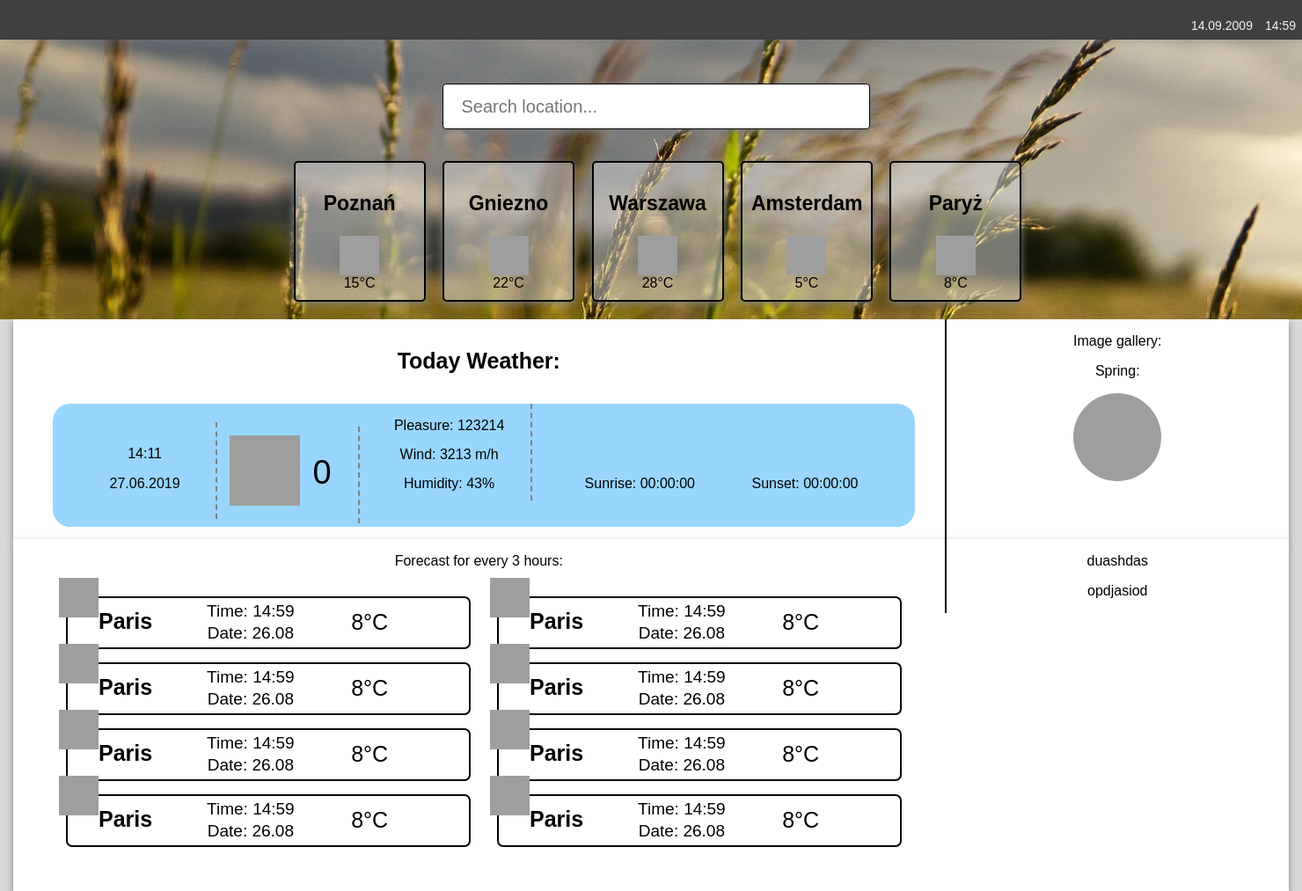
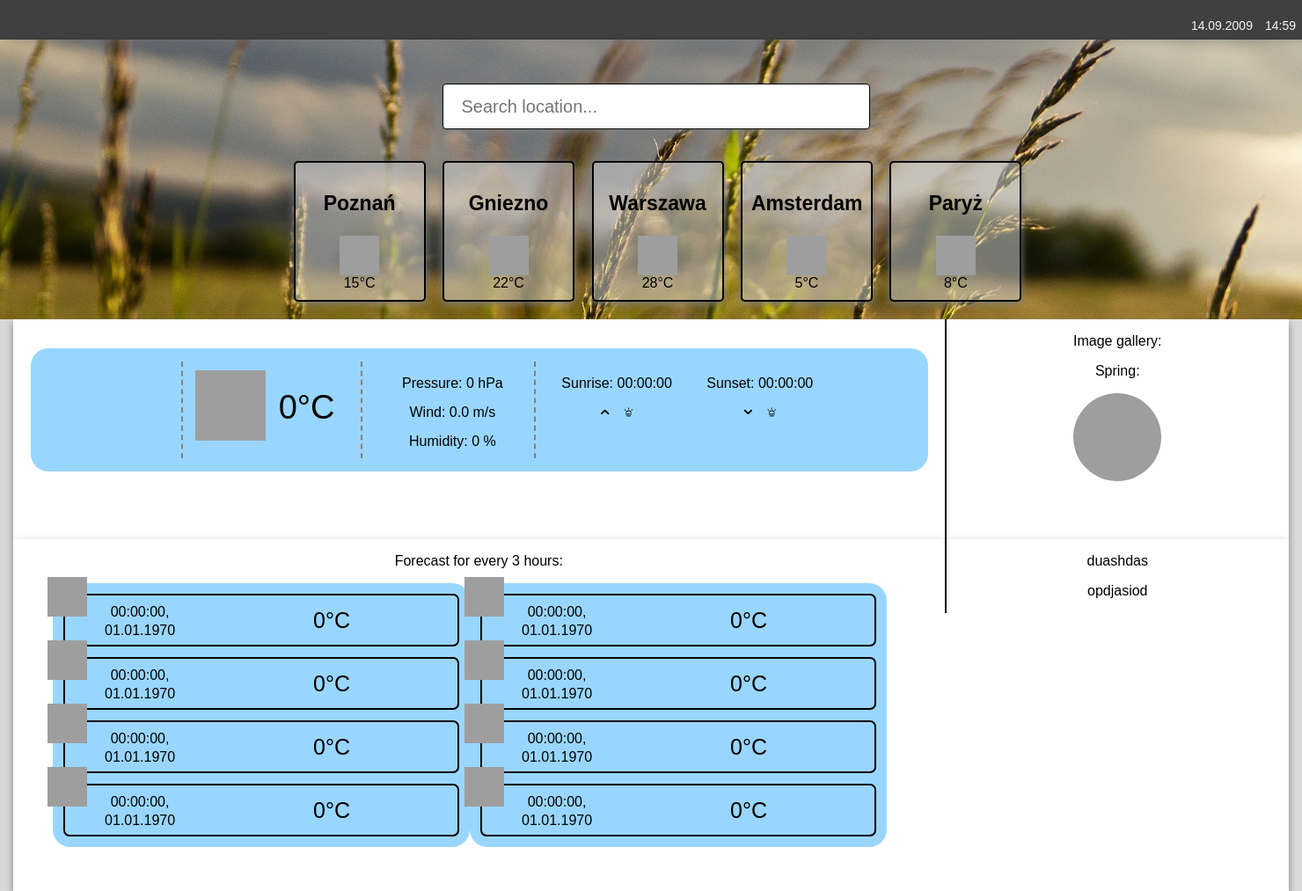
Before and after one commit to DavGD/WeatherApp, a Django app: page /weather/city/ in a window 1480 px wide. Shown: the whole page at 88% size. Run offline with Django 3.2, Linux system fonts and the light colour scheme; data comes from the database, SQL or seed files in the repository; both versions use the stored data as it was after the commit; data that the repository does not hold is empty; some web fonts are replaced; grey boxes are pictures that could not be loaded.

Commit message:
Added forecast info to views and template. Change css.

```diff
--- a/weather/static/weather/detstyle.css
+++ b/weather/static/weather/detstyle.css
@@ -1,3 +1,4 @@
+@import "fontello.css";
 * {
   box-sizing: border-box;
 }
@@ -116,8 +117,8 @@ h3 {
   background: #99d6ff;
   border-radius: 20px;
   height: 140px;
-  width: 980px;
-  margin-left: 45px;
+  width: 1020px;
+  margin-left: 20px;
 }
 
 h4 {
@@ -128,22 +129,25 @@ h4 {
   padding-right: 40px;
   border-right: 2px dashed grey;
 }
+.town-txt {
+  font-size: 27px
+}
 
-.town-txt {
-  font-size: 27px;
+.country-txt {
+  font-size: 15px;
 }
 
 .weat-img-deg {
   line-height: 10px;
   padding-right: 30px;
-  position: relative;
-  top: 20px;
   border-right: 2px dashed grey;
 }
 
 .cit-acu-name, .weat-img-deg, .weat-det-tbl, .weat-rise-set {
   display: inline-block;
   height: 110px;
+  margin-top: 15px;
+  overflow: hidden;
 }
 
 .det-img {
@@ -175,13 +179,13 @@ h4 {
 }
 
 .weat-rise-set {
-  padding-left: 55px;
+  padding-left: 25px;
   line-height: 17px;
 }
 
 .sunrise-det {
   display: inline-block;
-  padding-right: 60px;
+  padding-right: 35px;
 }
 
 .sunset-det {
@@ -223,10 +227,14 @@ h4 {
 
 .column01 {
   float: left;
+  background: #99d6ff;
+  border-radius: 20px;
 }
 
 .column02 {
   float: left;
+  background: #99d6ff;
+  border-radius: 20px;
 }
 
 .bot-right-men {
@@ -245,47 +253,40 @@ h4 {
 .obj-tabl001, .obj-tabl002, .obj-tabl003, .obj-tabl004 {
   border: 2px solid black;
   border-radius: 7px;
-  width: 460px;
+  width: 450px;
   height: 60px;
-  margin: 15px;
+  margin: 12px;
 }
 
 
 .img-tabl {
   float: left;
   position: relative;
-  bottom: 23px;
-  right: 10px;
+  bottom: 21px;
+  right: 20px;
 }
 
 .tabl-cit {
-  position: relative;
-  bottom: 30px;
-  right: 10px;
   float: left;
   height: 10%;
+  line-height: 5px;
 }
 
 h5 {
   font-size: 25px;
 }
 
-.tabl-dat-tim {
-  position: relative;
+.tabl-desc {
+  height: 10%;
   font-size: 19px;
-  bottom: 15px;
-  right: 50px;
-}
-
-.tabl-time, .tabl-date {
-  height: 10%;
+  float: left;
+  padding-left: 35px;
 }
 
 .tabl-degrees {
   font-size: 25px;
-  position: relative;
-  bottom: 25px;
-  left: 10px;
+  overflow: hidden;
+  padding-top: 14px;
 }
 
 .tabl-degrees, .tabl-dat-tim, .tabl-cit {
--- a/weather/templates/weather/details.html
+++ b/weather/templates/weather/details.html
@@ -8,7 +8,8 @@
 {% block content %}
 <div class="middle-content">
   <div class="form-top">
-    <form action="" method="POST">
+    <form action="{% url 'city_site' %}" method="POST" class="city-form">
+      {% csrf_token %}
       <label for="id_name"></label>
       <input type="text" name="city" maxlength="25" required="" placeholder="Search location..." id="id_name">
     </form>
@@ -74,16 +75,16 @@
 <div class="betwen-content">
   <div class="actual-weat-block">
     <div class="head-desctr-acc">
-      <h4>Today Weather:</h4>
+      <h4>{{ city_weather.city }}</h4>
+      <p>{{ city_weather.country }}</p>
     </div>
     <div class="cit-details">
       <div class="cit-acu-name">
-        <div class="town-txt"
+        <div class="town-txt">
           <p>{{ city_weather.city }}</p>
         </div>
-        <div class="tim-dat-twn">
-          <p> 14:11 </p>
-          <p> 27.06.2019 </p>
+        <div class="country-txt">
+          <p>{{ city_weather.country }}</p>
         </div>
       </div>
       <div class="weat-img-deg">
@@ -91,7 +92,7 @@
           <img src="http://openweathermap.org/img/wn/{{ city_weather.icon }}@2x.png" height="80" width="80">
         </div>
         <div class="degrees-det">
-          <span class="deg-det">{{ city_weather.temperature }}</span>
+          <span class="deg-det">{{ city_weather.temperature }}°C</span>
         </div>
         <div class="desc-deg">
           <p> {{ city_weather.weather }} </p>
@@ -100,22 +101,26 @@
       <div class="weat-det-tbl">
         <div class="tbl-det-01">
           <div class="plea-acu">
-            <p class="deta-txt">Pleasure:  123214  </p>
+            <p class="deta-txt">Pressure: {{city_weather.pressure }} hPa</p>
           </div>
           <div class="wind-acu">
-            <p class="deta-txt">Wind:  3213 m/h  </p>
+            <p class="deta-txt">Wind: {{ city_weather.wind }} m/s </p>
           </div>
           <div class="humi-acu">
-            <p class="deta-txt">Humidity:  43%  </p>
+            <p class="deta-txt">Humidity: {{ city_weather.humidity }} % </p>
           </div>
         </div>
       </div>
       <div class ="weat-rise-set">
         <div class="sunrise-det">
           <p class="deta-txt">Sunrise: {{ city_weather.sunrise }}</p>
+          <span class="icon-up-open"></span>
+          <span class="icon-sunrise"></span>
         </div>
         <div class="sunset-det">
           <p class="deta-txt">Sunset: {{ city_weather.sunset }} </p>
+          <span class="icon-down-open"></span>
+          <span class="icon-sunrise"></span>
         </div>
       </div>
     </div>
@@ -137,156 +142,124 @@
       <div class="column01">
         <div class="obj-tabl001">
           <div class="img-tabl">
-            <img src="sun.png" height="45" width="45">
+            <img src="http://openweathermap.org/img/wn/{{ city_weather.for_icon.0 }}@2x.png" height="45" width="45">
           </div>
           <div class="tabl-cit">
-            <h5>Paris</h5>
+            <p>{{ city_weather.for_time_date.0.0 }}</p>
+            <p>{{ city_weather.for_time_date.0.1 }}</p>
           </div>
-          <div class="tabl-dat-tim">
-            <div class="tabl-time">
-              <p>Time: 14:59</p>
-            </div>
-            <div class="tabl-date">
-              <p>Date: 26.08</p>
-            </div>
+          <div class="tabl-desc">
+            <p>{{ city_weather.for_description.0 }}</p>
           </div>
           <div class="tabl-degrees">
-            <span class="degre-numb">8°C</span>
+            <span class="degre-numb">{{ city_weather.for_temp.0 }}°C</span>
           </div>
         </div>
         <div class="obj-tabl002">
           <div class="img-tabl">
-            <img src="sun.png" height="45" width="45">
+            <img src="http://openweathermap.org/img/wn/{{ city_weather.for_icon.1 }}@2x.png" height="45" width="45">
           </div>
           <div class="tabl-cit">
-            <h5>Paris</h5>
+            <p>{{ city_weather.for_time_date.1.0 }}</p>
+            <p>{{ city_weather.for_time_date.1.1 }}</p>
           </div>
-          <div class="tabl-dat-tim">
-            <div class="tabl-time">
-              <p>Time: 14:59</p>
-            </div>
-            <div class="tabl-date">
-              <p>Date: 26.08</p>
-            </div>
+          <div class="tabl-desc">
+            <p>{{ city_weather.for_description.1 }}</p>
           </div>
           <div class="tabl-degrees">
-            <span class="degre-numb">8°C</span>
+            <span class="degre-numb">{{ city_weather.for_temp.1 }}°C</span>
           </div>
         </div>
         <div class="obj-tabl003">
           <div class="img-tabl">
-            <img src="sun.png" height="45" width="45">
+            <img src="http://openweathermap.org/img/wn/{{ city_weather.for_icon.2 }}@2x.png" height="45" width="45">
           </div>
           <div class="tabl-cit">
-            <h5>Paris</h5>
+            <p>{{ city_weather.for_time_date.2.0 }}</p>
+            <p>{{ city_weather.for_time_date.2.1 }}</p>
           </div>
-          <div class="tabl-dat-tim">
-            <div class="tabl-time">
-              <p>Time: 14:59</p>
-            </div>
-            <div class="tabl-date">
-              <p>Date: 26.08</p>
-            </div>
+          <div class="tabl-desc">
+            <p>{{ city_weather.for_description.2 }}</p>
           </div>
           <div class="tabl-degrees">
-            <span class="degre-numb">8°C</span>
+            <span class="degre-numb">{{ city_weather.for_temp.2 }}°C</span>
           </div>
         </div>
         <div class="obj-tabl004">
           <div class="img-tabl">
-            <img src="sun.png" height="45" width="45">
+            <img src="http://openweathermap.org/img/wn/{{ city_weather.for_icon.3 }}@2x.png" height="45" width="45">
           </div>
           <div class="tabl-cit">
-            <h5>Paris</h5>
+            <p>{{ city_weather.for_time_date.3.0 }}</p>
+            <p>{{ city_weather.for_time_date.3.1 }}</p>
           </div>
-          <div class="tabl-dat-tim">
-            <div class="tabl-time">
-              <p>Time: 14:59</p>
-            </div>
-            <div class="tabl-date">
-              <p>Date: 26.08</p>
-            </div>
+          <div class="tabl-desc">
+            <p>{{ city_weather.for_description.3 }}</p>
           </div>
           <div class="tabl-degrees">
-            <span class="degre-numb">8°C</span>
+            <span class="degre-numb">{{ city_weather.for_temp.3 }}°C</span>
           </div>
         </div>
       </div>
       <div class="column02">
         <div class="obj-tabl001">
           <div class="img-tabl">
-            <img src="sun.png" height="45" width="45">
+            <img src="http://openweathermap.org/img/wn/{{ city_weather.for_icon.4 }}@2x.png" height="45" width="45">
           </div>
           <div class="tabl-cit">
-            <h5>Paris</h5>
+            <p>{{ city_weather.for_time_date.4.0 }}</p>
+            <p>{{ city_weather.for_time_date.4.1 }}</p>
           </div>
-          <div class="tabl-dat-tim">
-            <div class="tabl-time">
-              <p>Time: 14:59</p>
-            </div>
-            <div class="tabl-date">
-              <p>Date: 26.08</p>
-            </div>
+          <div class="tabl-desc">
+            <p>{{ city_weather.for_description.4 }}</p>
           </div>
           <div class="tabl-degrees">
-            <span class="degre-numb">8°C</span>
+            <span class="degre-numb">{{ city_weather.for_temp.4 }}°C</span>
           </div>
         </div>
         <div class="obj-tabl002">
           <div class="img-tabl">
-            <img src="sun.png" height="45" width="45">
+            <img src="http://openweathermap.org/img/wn/{{ city_weather.for_icon.5 }}@2x.png" height="45" width="45">
           </div>
           <div class="tabl-cit">
-            <h5>Paris</h5>
+            <p>{{ city_weather.for_time_date.5.0 }}</p>
+            <p>{{ city_weather.for_time_date.5.1 }}</p>
           </div>
-          <div class="tabl-dat-tim">
-            <div class="tabl-time">
-              <p>Time: 14:59</p>
-            </div>
-            <div class="tabl-date">
-              <p>Date: 26.08</p>
-            </div>
+          <div class="tabl-desc">
+            <p>{{ city_weather.for_description.5 }}</p>
           </div>
           <div class="tabl-degrees">
-            <span class="degre-numb">8°C</span>
+            <span class="degre-numb">{{ city_weather.for_temp.5 }}°C</span>
           </div>
         </div>
         <div class="obj-tabl003">
           <div class="img-tabl">
-            <img src="sun.png" height="45" width="45">
+            <img src="http://openweathermap.org/img/wn/{{ city_weather.for_icon.6 }}@2x.png" height="45" width="45">
           </div>
           <div class="tabl-cit">
-            <h5>Paris</h5>
+            <p>{{ city_weather.for_time_date.6.0 }}</p>
+            <p>{{ city_weather.for_time_date.6.1 }}</p>
           </div>
-          <div class="tabl-dat-tim">
-            <div class="tabl-time">
-              <p>Time: 14:59</p>
-            </div>
-            <div class="tabl-date">
-              <p>Date: 26.08</p>
-            </div>
+          <div class="tabl-desc">
+            <p>{{ city_weather.for_description.6 }}</p>
           </div>
           <div class="tabl-degrees">
-            <span class="degre-numb">8°C</span>
+            <span class="degre-numb">{{ city_weather.for_temp.6 }}°C</span>
           </div>
         </div>
         <div class="obj-tabl004">
           <div class="img-tabl">
-            <img src="sun.png" height="45" width="45">
+            <img src="http://openweathermap.org/img/wn/{{ city_weather.for_icon.7 }}@2x.png" height="45" width="45">
           </div>
           <div class="tabl-cit">
-            <h5>Paris</h5>
+            <p>{{ city_weather.for_time_date.7.0 }}</p>
+            <p>{{ city_weather.for_time_date.7.1 }}</p>
           </div>
-          <div class="tabl-dat-tim">
-            <div class="tabl-time">
-              <p>Time: 14:59</p>
-            </div>
-            <div class="tabl-date">
-              <p>Date: 26.08</p>
-            </div>
+          <div class="tabl-desc">
+            <p>{{ city_weather.for_description.7 }}</p>
           </div>
           <div class="tabl-degrees">
-            <span class="degre-numb">8°C</span>
+            <span class="degre-numb">{{ city_weather.for_temp.7 }}°C</span>
           </div>
         </div>
       </div>
--- a/weather/views.py
+++ b/weather/views.py
@@ -3,6 +3,7 @@ import requests
 from .forms import CityForm
 from .models import CityField
 from datetime import datetime
+import json, random
 
 
 def main_site(request):
@@ -27,25 +28,60 @@ def main_site(request):
 
 def city_site(request):
     url = 'https://api.openweathermap.org/data/2.5/weather?q={}&units=metric&appid=8cc2f0a4630ad36fc89c8ab644ef1e28'
+    url2 = 'http://api.openweathermap.org/data/2.5/forecast?id={}&units=metric&appid=8cc2f0a4630ad36fc89c8ab644ef1e28'
 
-    try:
-        city =  CityField.objects.all().last()
+    if request.method == 'POST':
+        form = CityForm(request.POST)
+        if form.is_valid():
+            form.save()
+            return redirect('city_site')
+    else:
+        try:
+            city =  CityField.objects.all().last()
+            r = requests.get(url.format(city)).json()
 
-        r = requests.get(url.format(city)).json()
+            city2 = r['id']
+            r2 = requests.get(url2.format(city2)).json()
 
-        city_weather = {
-            'country' : r['sys']['country'],
-            'city' : r['name'],
-            'temperature' : int(r['main']['temp']),
-            'weather' : r['weather'][0]['description'],
-            'icon' : r['weather'][0]['icon'],
-            'sunrise' : datetime.utcfromtimestamp(r['sys']['sunrise']+r['timezone']).strftime('%H:%M:%S'),
-            'sunset' : datetime.utcfromtimestamp(r['sys']['sunset']+r['timezone']).strftime('%H:%M:%S'),
-        }
+            time_date_forecast = []
+            time_date_forecast_done = []
+            for i in range(8):
+                time_date_forecast.append(datetime.utcfromtimestamp(r2['list'][i]['dt']+r2['city']['timezone']).strftime('%H:%M:%S, %d.%m.%Y'))
+            for x in time_date_forecast:
+                time_date_forecast_done.append(x.split(' '))
 
-        context = {'city_weather' : city_weather}
+            temp_forecast = []
+            for i in range(8):
+                temp_forecast.append(int(r2['list'][i]['main']['temp']))
 
-        return render(request, 'weather/details.html', context)
+            icon_forecast = []
+            for i in range(8):
+                icon_forecast.append(str(r2['list'][i]['weather'][0]['icon']))
 
-    except KeyError:
-        return redirect('main_site')
+            description_forecast = []
+            for i in range(8):
+                description_forecast.append(str(r2['list'][i]['weather'][0]['description']))
+
+            city_weather = {
+                'country' : r['sys']['country'],
+                'city' : r['name'],
+                'temperature' : round(float(r['main']['temp'])),
+                'weather' : r['weather'][0]['description'],
+                'icon' : r['weather'][0]['icon'],
+                'sunrise' : datetime.utcfromtimestamp(r['sys']['sunrise']+r['timezone']).strftime('%H:%M:%S'),
+                'sunset' : datetime.utcfromtimestamp(r['sys']['sunset']+r['timezone']).strftime('%H:%M:%S'),
+                'pressure' : int(r['main']['pressure']),
+                'humidity' : int(r['main']['humidity']),
+                'wind' : round(float(r['wind']['speed']),1),
+                'for_temp' : temp_forecast,
+                'for_time_date' : time_date_forecast_done,
+                'for_icon' : icon_forecast,
+                'for_description' : description_forecast,
+            }
+
+            context = {'city_weather' : city_weather}
+
+            return render(request, 'weather/details.html', context)
+
+        except KeyError:
+            return redirect('main_site')
```
Also changed, not shown: db.sqlite3, weather/static/weather/fontello.css (line endings or trailing spaces), weather/static/weather/images/sun.png (deleted).
